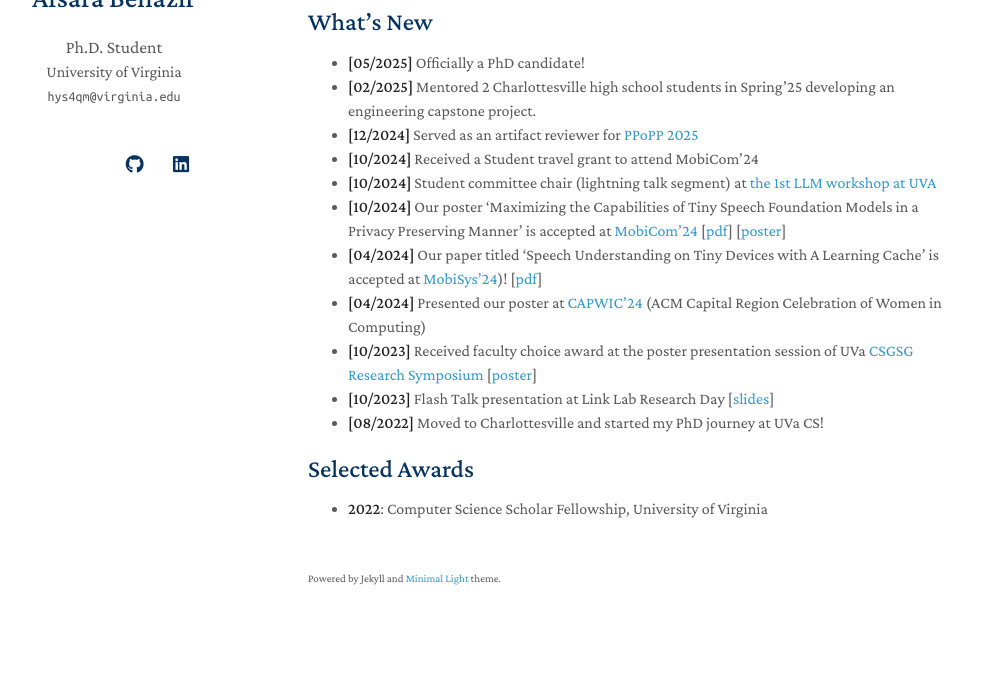
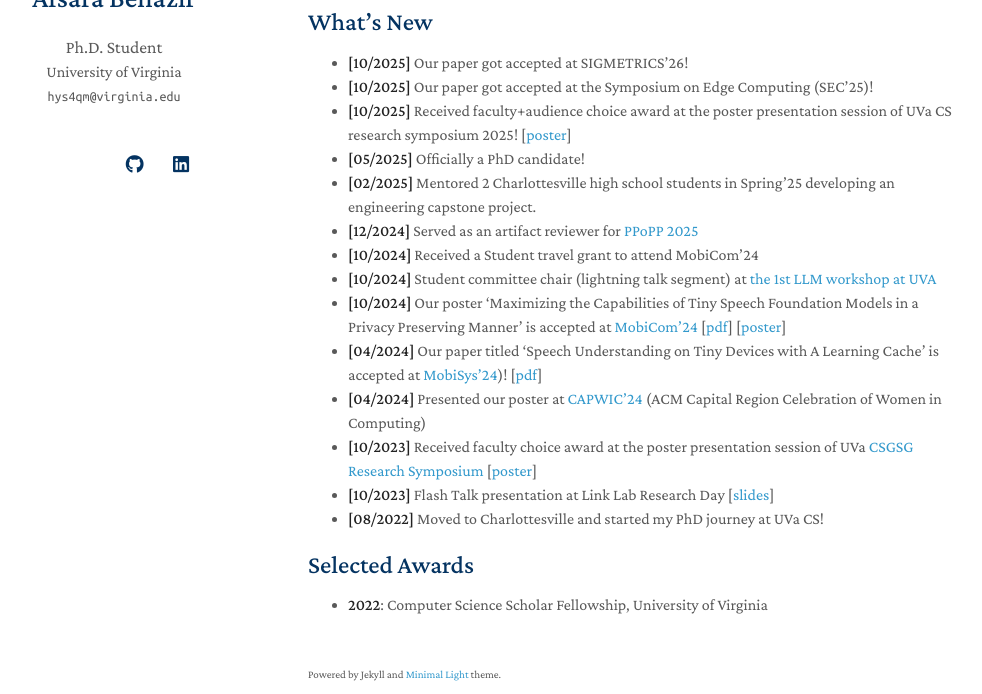
Before and after one commit to afsara-ben/aben.github.io, a Jekyll site: the page built from index.md, in a window 1280 px wide and 900 px high, scrolled down 787 px, cut to the strip 206-900 px from the top of the window. Shown: the whole strip, without its empty margins (162-1144 px from the left). Built offline with Jekyll 4.4.1, drawn with Linux system fonts in a browser that asks for light colours; nearby versions of some CDN libraries; a style sheet for code colours, icons or effects is not loaded; our own code applies the rules of GitHub Pages for plain Markdown files; before the commit the page ends 1652 px from its top, so only the background shows below that.

Commit message:
Add new achievements and updates to index.md

```diff
--- a/index.md
+++ b/index.md
@@ -38,6 +38,9 @@ Afsara Benazir, Sadia Sharmin
 
 
 ## What's New
+- **[10/2025]** Our paper got accepted at SIGMETRICS'26!
+- **[10/2025]** Our paper got accepted at the Symposium on Edge Computing (SEC'25)!
+- **[10/2025]** Received faculty+audience choice award at the poster presentation session of UVa CS research symposium 2025! [[poster](https://drive.google.com/file/d/1czJDKZoXaiFse4LHWGvp15iAtVW9fNCH/view)]
 - **[05/2025]** Officially a PhD candidate!
 - **[02/2025]** Mentored 2 Charlottesville high school students in Spring'25 developing an engineering capstone project.
 - **[12/2024]** Served as an artifact reviewer for [PPoPP 2025](https://ppopp25.sigplan.org/)
```
